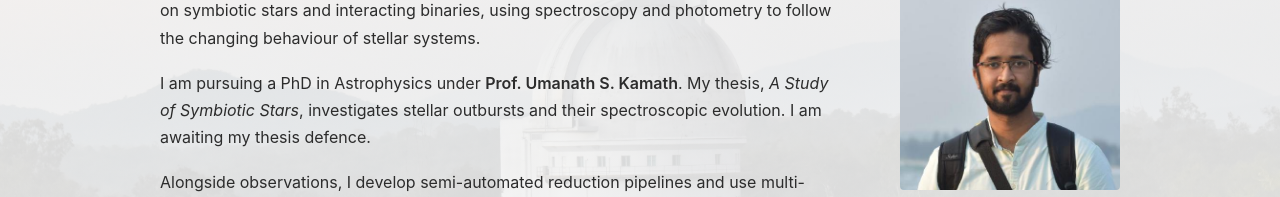
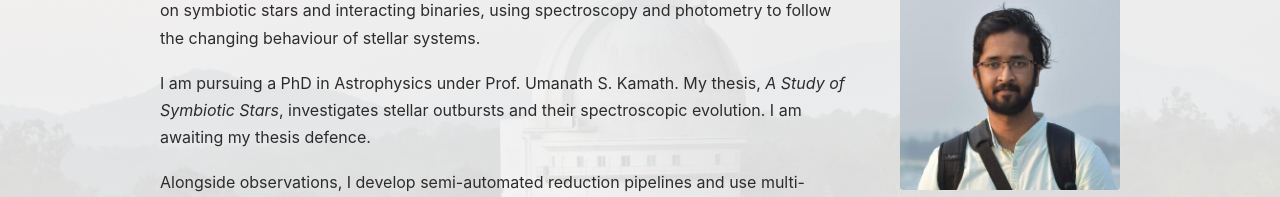
Before and after one commit to sonithls/sonithls.github.io, a plain HTML site: page bio.html in a window 1280 px wide. Shown: the part 284-481 px from the top of the page. Drawn offline with Linux system fonts and the light colour scheme.

Commit message:
Update indexing

```diff
--- a/bio.html
+++ b/bio.html
@@ -29,7 +29,7 @@
   <main id="main" class="page-content">
     <header class="page-heading"><h1>Bio</h1><p>A little about me, my academic journey, and sharing science.</p></header>
     <div class="bio-layout">
-      <div class="prose"><p>I’m an observational astrophysicist at the Indian Institute of Astrophysics, Bengaluru. I work on symbiotic stars and interacting binaries, using spectroscopy and photometry to follow the changing behaviour of stellar systems.</p><p>I am pursuing a PhD in Astrophysics under <strong>Prof. Umanath S. Kamath</strong>. My thesis, <em>A Study of Symbiotic Stars</em>, investigates stellar outbursts and their spectroscopic evolution. I am awaiting my thesis defence.</p><p>Alongside observations, I develop semi-automated reduction pipelines and use multi-wavelength data to connect the optical and X-ray views of stellar activity.</p><a class="inline-link" href="research.html">More about my research</a> · <a class="inline-link" href="Sonith_Academic_CV.pdf">Full CV (PDF)</a></div>
+      <div class="prose"><p>I’m an observational astrophysicist at the Indian Institute of Astrophysics, Bengaluru. I work on symbiotic stars and interacting binaries, using spectroscopy and photometry to follow the changing behaviour of stellar systems.</p><p>I am pursuing a PhD in Astrophysics under Prof. Umanath S. Kamath. My thesis, <em>A Study of Symbiotic Stars</em>, investigates stellar outbursts and their spectroscopic evolution. I am awaiting my thesis defence.</p><p>Alongside observations, I develop semi-automated reduction pipelines and use multi-wavelength data to connect the optical and X-ray views of stellar activity.</p><a class="inline-link" href="research.html">More about my research</a> · <a class="inline-link" href="Sonith_Academic_CV.pdf">Full CV (PDF)</a></div>
       <aside class="bio-aside"><img src="assets/sonith.jpg" alt="Sonith L. S." width="240" height="240"><p>Indian Institute of Astrophysics<br>Bengaluru, India</p></aside>
     </div>
     <section class="content-section" aria-labelledby="education-title"><h2 id="education-title">Education</h2><div class="timeline-row"><span class="date-label">2018–present</span><div><h3>PhD in Astrophysics</h3><p>Indian Institute of Astrophysics, Bengaluru</p><p class="muted">Thesis: A Study of Symbiotic Stars · Supervisor: Prof. Umanath S. Kamath · Awaiting thesis defence</p></div></div><div class="timeline-row"><span class="date-label">2013–2017</span><div><h3>Integrated MSc (BSc–MSc Physics)</h3><p>Pondicherry University, Puducherry</p></div></div></section>
```
Also changed, not shown: google4a6d39f72f3bc645.html (deleted, +0 -1 lines), googlec2de42787f5d0b15.html (added, +1 -0 lines), templates/pages/bio.html (+1 -1 lines).
